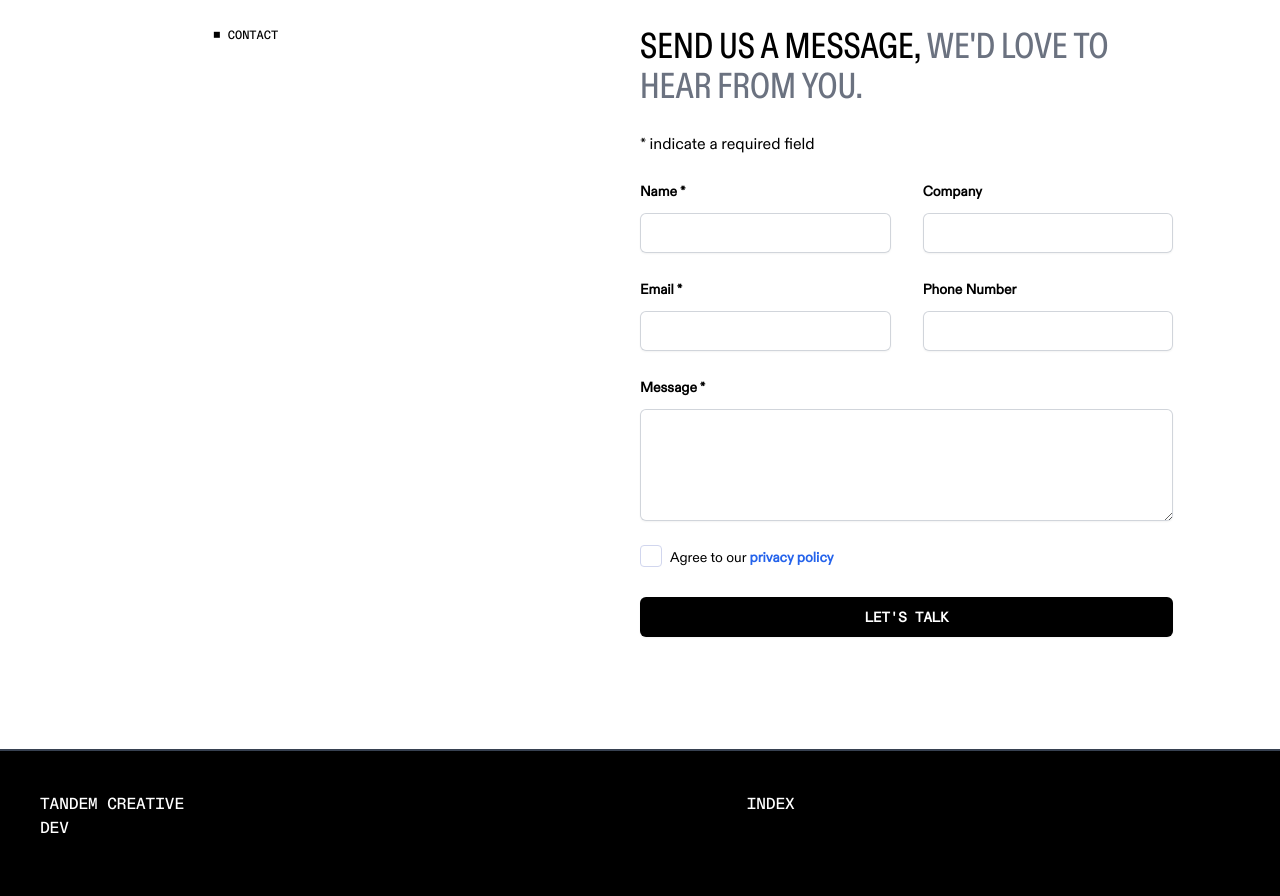
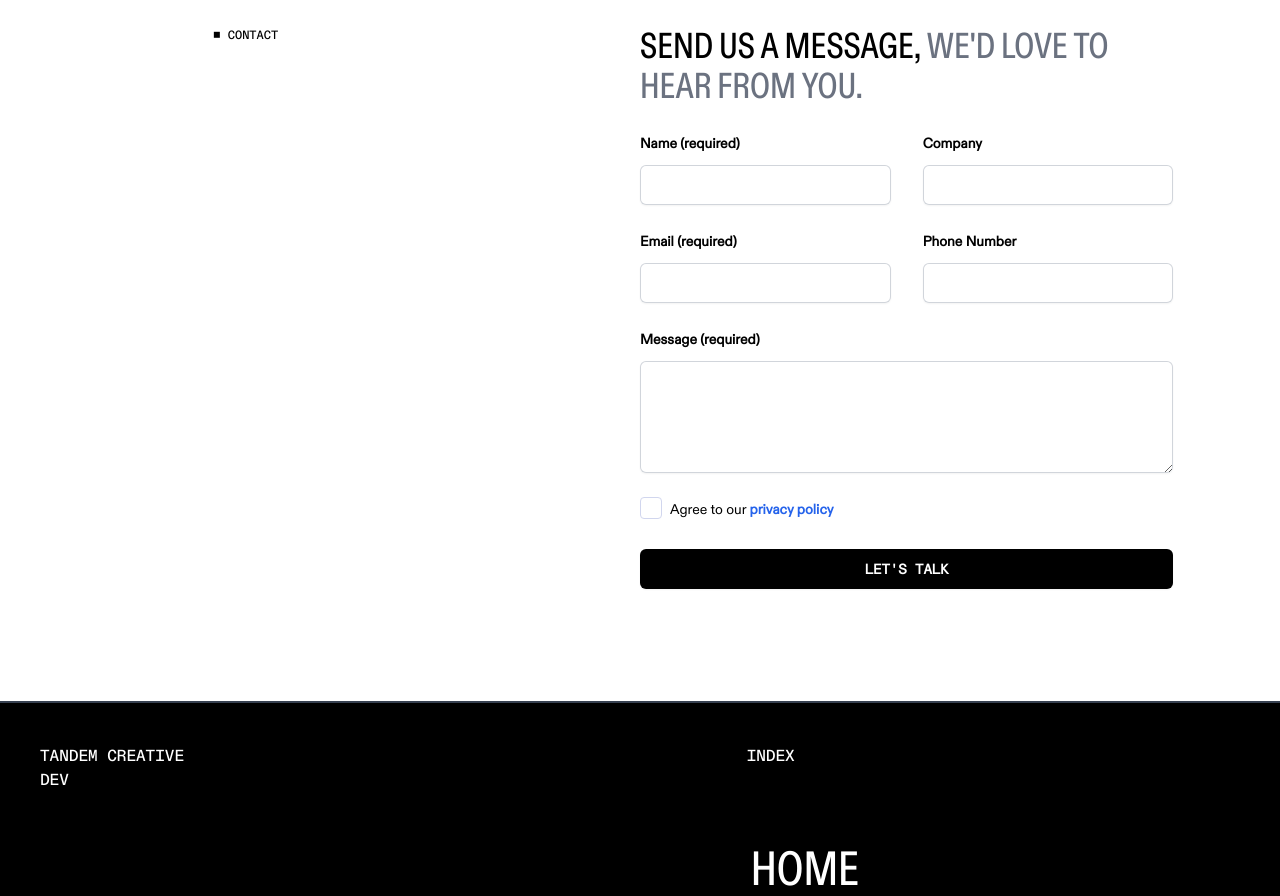
Before and after one commit to TandemCreativeDev/tandem, a Next.js app: page / in a window 1280 px wide. Shown: the part 5200-6096 px from the top of the page. Built offline with nearby package versions, Linux system fonts and the light colour scheme; no server answers.

Commit message:
refactor: remove asterisk from Contact.tsx form and simply indicate inputs that are required

```diff
--- a/src/components/sections/Contact.tsx
+++ b/src/components/sections/Contact.tsx
@@ -72,7 +72,6 @@ export default function ContactSection() {
             <span className="text-black">Send us a message,</span> we&apos;d
             love to hear from you.
           </legend>
-          <p className="col-span-2">* indicate a required field</p>
           {contact_form.map((field) => (
             <TextInput
               key={field.id}
--- a/src/components/ui/TextInput.tsx
+++ b/src/components/ui/TextInput.tsx
@@ -40,7 +40,7 @@ export default function TextInput({
         {label}
         {required ? (
           <>
-            <span aria-hidden="true"> *</span>
+            <span aria-hidden="true"> (required)</span>
             <span className="hidden"> required</span>
           </>
         ) : null}
```
